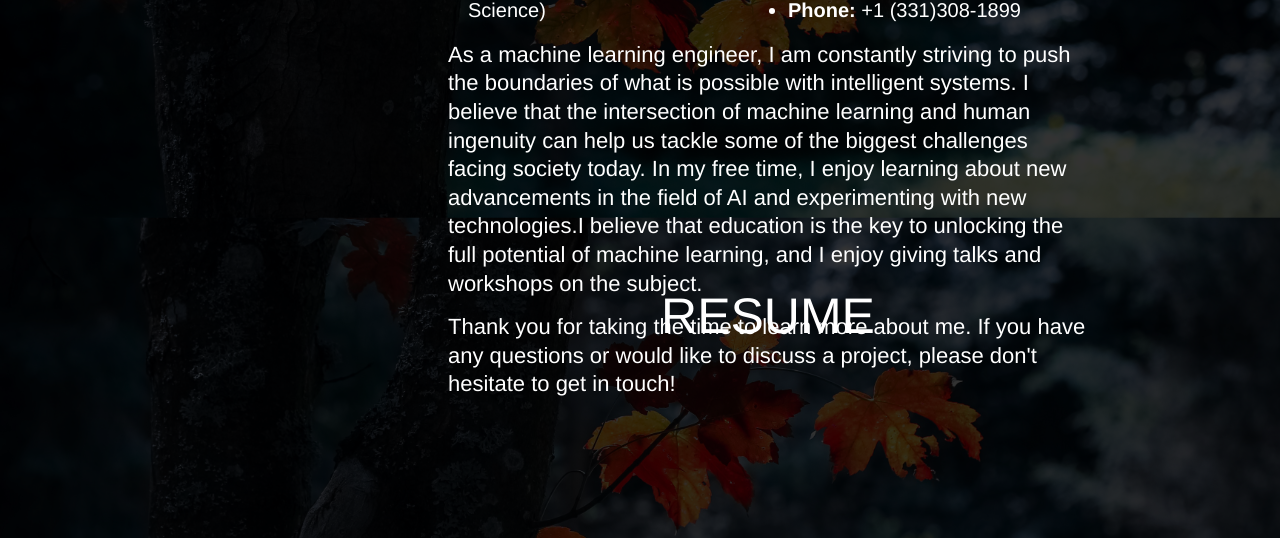
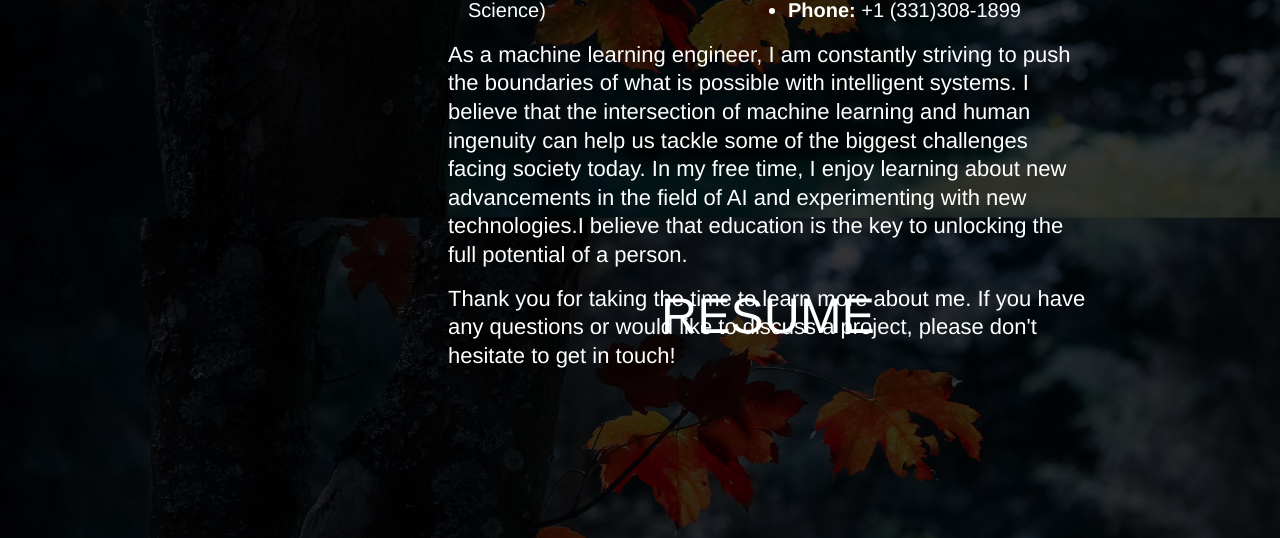
Before and after one commit to ShashwatPatel107/Flask_Personal_Portfolio, a Flask app: template templates/app.html in a window 1280 px wide. Shown: the part 1489-2027 px from the top of the page. Run offline with Flask 3, Linux system fonts and the light colour scheme; the template is opened without the code that fills it, so the values that code supplies are empty; some libraries are stand-ins or nearby versions.

Commit message:
Correction in About.html

```diff
--- a/templates/about.html
+++ b/templates/about.html
@@ -41,7 +41,7 @@
 
           As a machine learning engineer, I am constantly striving to push the boundaries of what is possible with intelligent systems. I believe that the intersection of machine learning and human ingenuity can help us tackle some of the biggest challenges facing society today.
 
-In my free time, I enjoy learning about new advancements in the field of AI and experimenting with new technologies.I believe that education is the key to unlocking the full potential of machine learning, and I enjoy giving talks and workshops on the subject.
+In my free time, I enjoy learning about new advancements in the field of AI and experimenting with new technologies.I believe that education is the key to unlocking the full potential of a person.
         </p>
 
 
```
